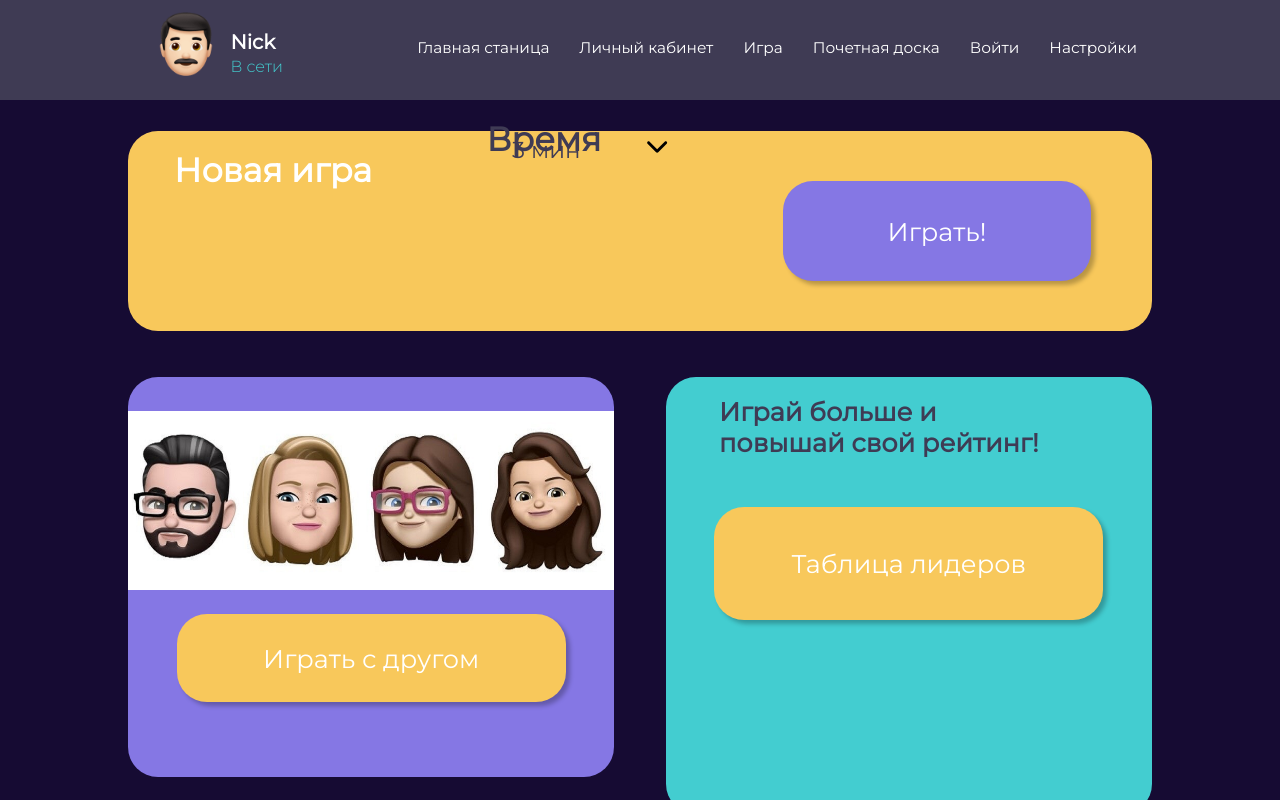
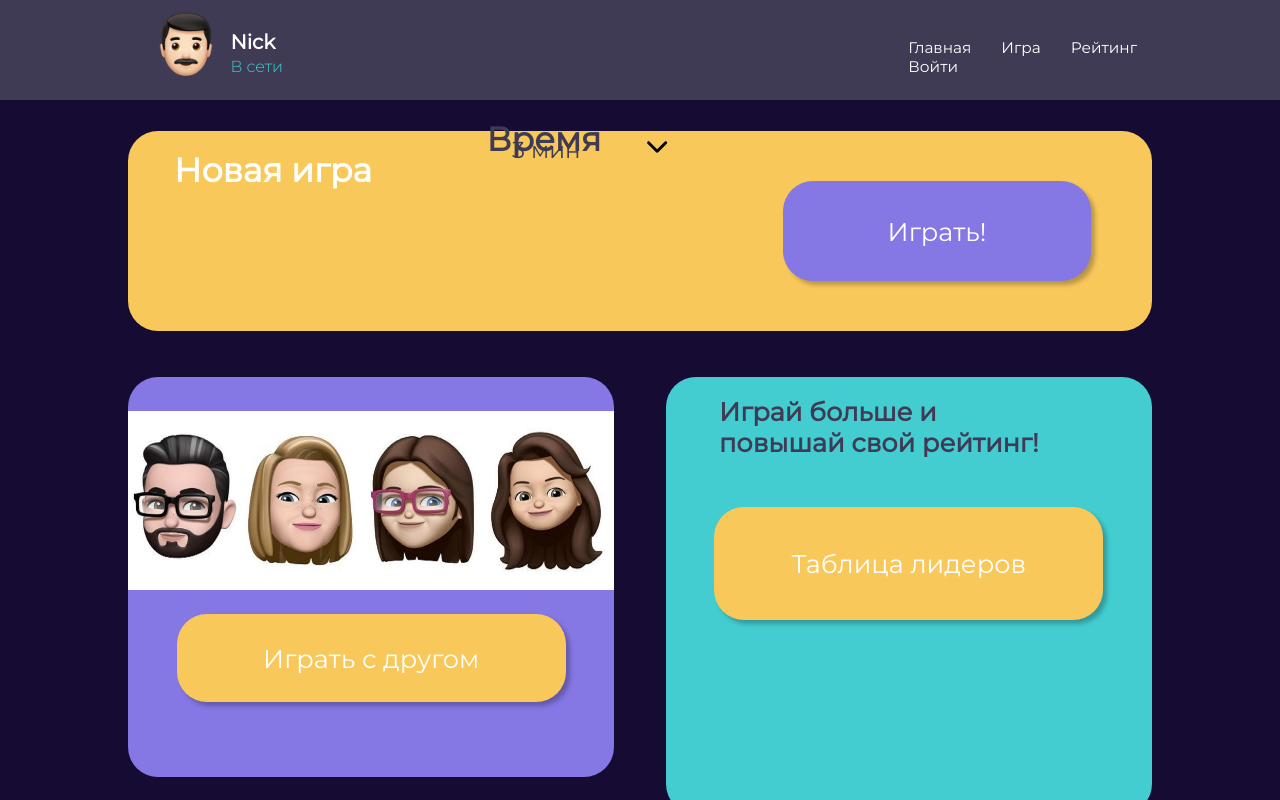
Before and after one commit to shk3t/ubershakmaty, a React (Create React App) app in the folder client/: page /main in a window 1280 px wide. Built offline with nearby package versions, Linux system fonts and the light colour scheme.

Commit message:
header auth update v1

```diff
--- a/client/src/components/Header.jsx
+++ b/client/src/components/Header.jsx
@@ -11,10 +11,13 @@ import {
   TABLE_PATH,
 } from "../consts/routes"
 import {Link} from "react-router-dom"
-import {useSelector} from "react-redux"
+import {useDispatch, useSelector} from "react-redux"
+import {logoutAC} from "../reducers/authReducer"
 
 export default function Header() {
+  const dispatch = useDispatch()
   const authUser = useSelector((state) => state.authReducer.authUser)
+
   return (
     <div>
       <div className={classes.panel}>
@@ -26,23 +29,33 @@ export default function Header() {
         <nav>
           <ul>
             <li>
-              <Link to={MAIN_PATH}>Главная станица</Link>
-            </li>
-            <li>
-              <Link to={STATISTIC_PATH}>Личный кабинет</Link>
+              <Link to={MAIN_PATH}>Главная</Link>
             </li>
             <li>
               <Link to={CHESS_BOARD_PATH}>Игра</Link>
             </li>
             <li>
-              <Link to={TABLE_PATH}>Почетная доска</Link>
+              <Link to={TABLE_PATH}>Рейтинг</Link>
             </li>
-            <li>
-              <Link to={LOGIN_PATH}>{authUser ? "Выйти" : "Войти"}</Link>
-            </li>
-            <li>
-              <Link to={SETTINGS_PATH}>Настройки</Link>
-            </li>
+            {authUser ? (
+              <div>
+                <li>
+                  <Link to={STATISTIC_PATH}>Статистика</Link>
+                </li>
+                <li>
+                  <Link to={SETTINGS_PATH}>Настройки</Link>
+                </li>
+                <li>
+                  <div onClick={() => dispatch(logoutAC())}>"Выйти"</div>
+                </li>
+              </div>
+            ) : (
+              <div>
+                <li>
+                  <Link to={LOGIN_PATH}>Войти</Link>
+                </li>
+              </div>
+            )}
           </ul>
         </nav>
       </div>
```
